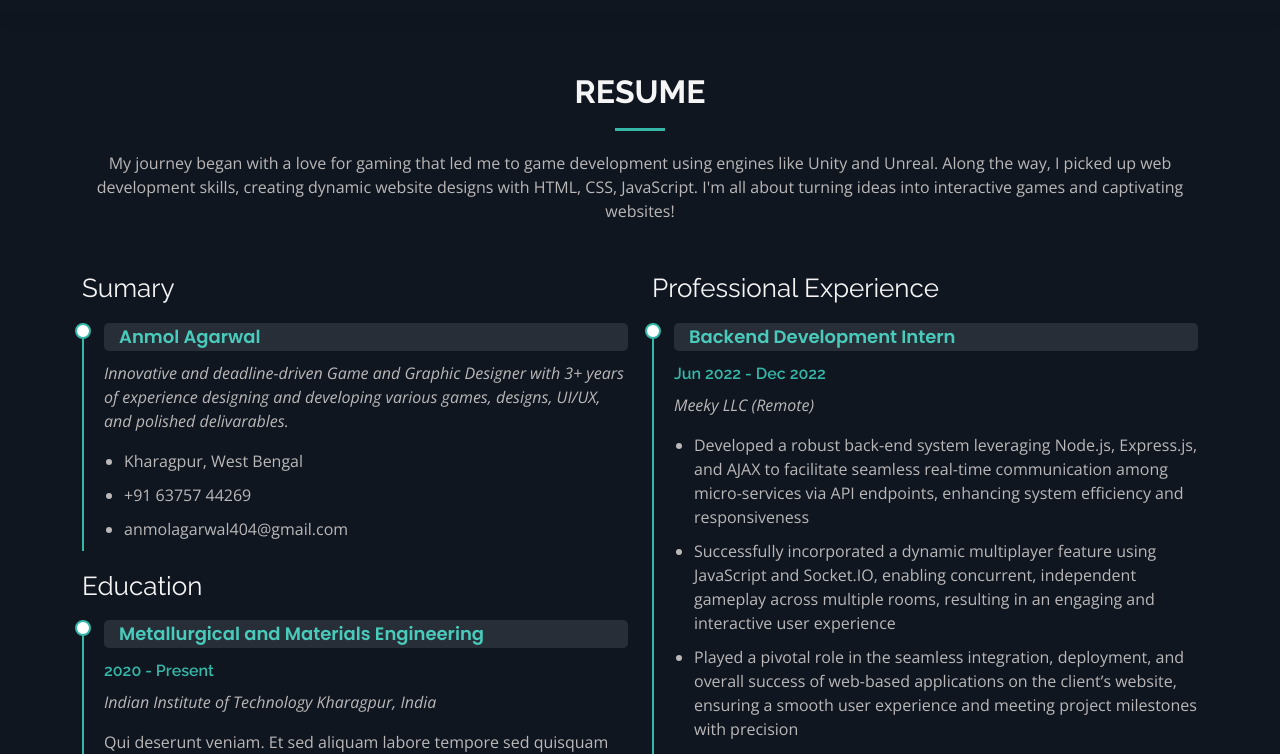
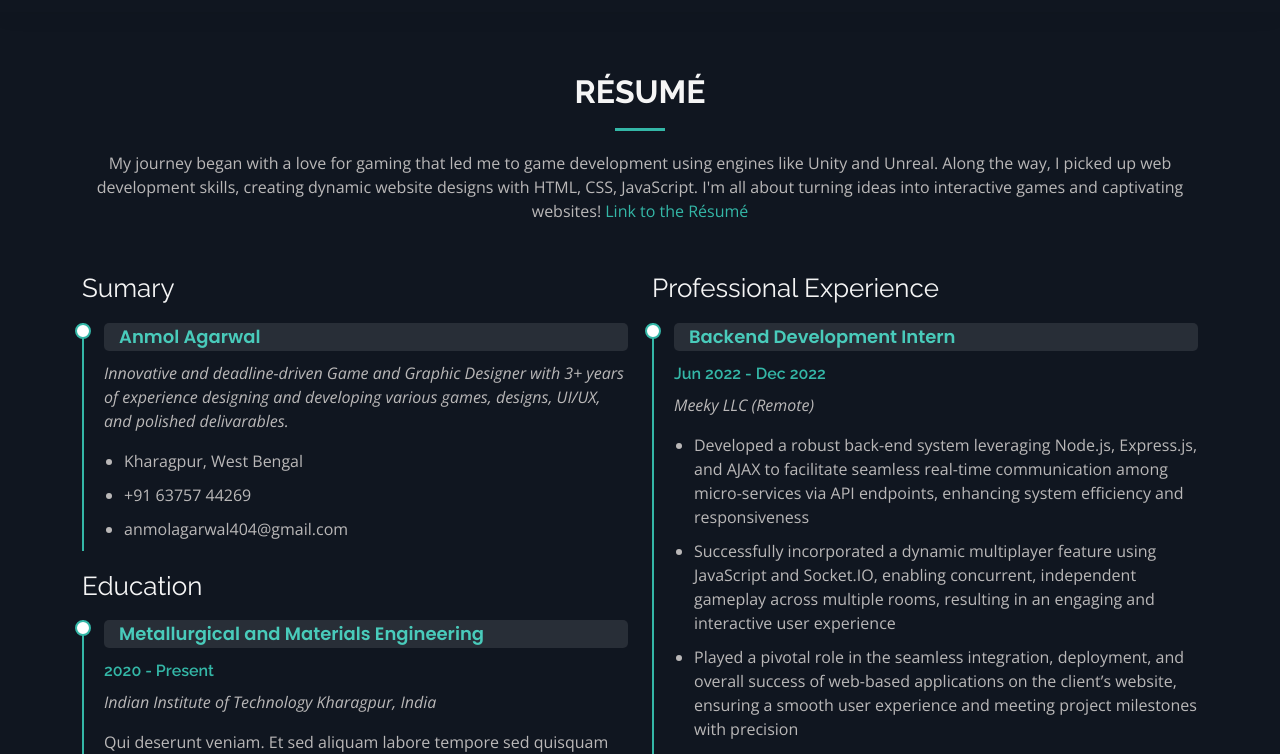
Before and after one commit to onemole6022/onemole6022.github.io, a plain HTML site: page resume.html in a window 1280 px wide. Shown: the part 61-815 px from the top of the page. Drawn offline with nearby package versions, Linux system fonts and the light colour scheme.

Commit message:
Minor Changes to Title and added Resume Link

```diff
--- a/resume.html
+++ b/resume.html
@@ -5,7 +5,7 @@
   <meta charset="utf-8">
   <meta content="width=device-width, initial-scale=1.0" name="viewport">
 
-  <title>Resume - Kelly Bootstrap Template</title>
+  <title>Anmol Agarwal - Résumé</title>
   <meta content="" name="description">
   <meta content="" name="keywords">
 
@@ -78,11 +78,12 @@
       <div class="container" data-aos="fade-up">
 
         <div class="section-title">
-          <h2>Resume</h2>
+          <h2>Résumé</h2>
           <p>
             My journey began with a love for gaming that led me to game development using engines like Unity and Unreal.
             Along the way, I picked up web development skills, creating dynamic website designs with HTML, CSS, JavaScript.
             I'm all about turning ideas into interactive games and captivating websites!
+            <a href = "https://drive.google.com/file/d/1smdmVm1G7lupPmqnPjZFESvyVM-TwZpB/view?usp=sharing">Link to the Résumé</a>
           </p>
         </div>
 
```
Also changed, not shown: about.html (+1 -1 lines), contact.html (+1 -1 lines), index.html (+1 -1 lines), portfolio.html (+1 -1 lines).
